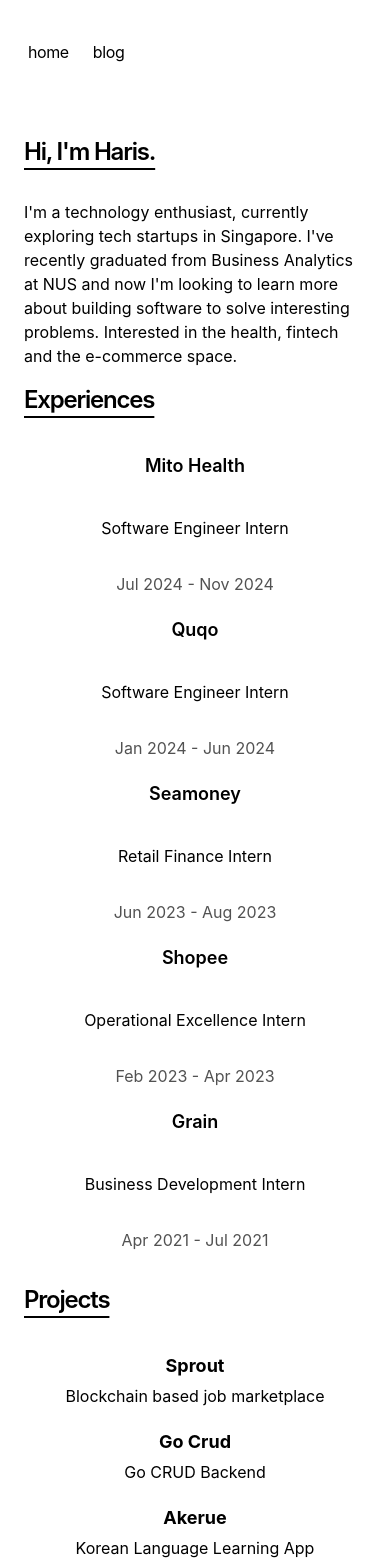
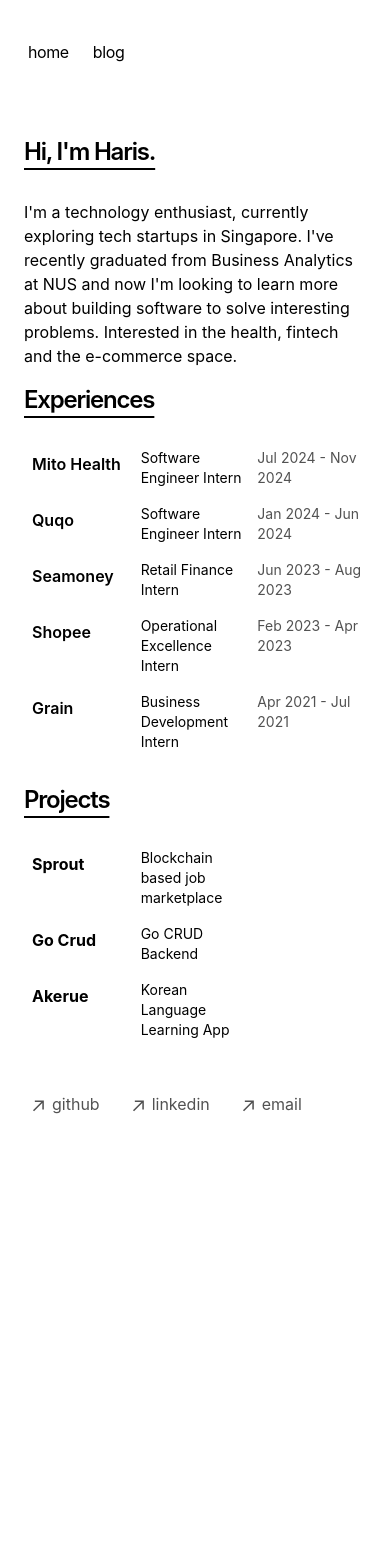
Before and after one commit to harisdzl/haris-updated-portfolio, a Next.js app: page / in a window 390 px wide. Shown: the top 1568 px of the page. After the commit the page ends 1188 px from the top, so only its background shows below. Built offline with nearby package versions, Linux system fonts and the light colour scheme.

Commit message:
fix mobile view

```diff
--- a/app/components/experiences.tsx
+++ b/app/components/experiences.tsx
@@ -36,27 +36,27 @@
 ];
 
 const Experiences = () => {
-  const { containerRef, bgStyle, getLinkProps } = useMagicHover<HTMLDivElement>({ widthFactor: 0.75 });
+  const { containerRef, bgStyle, getLinkProps } = useMagicHover<HTMLDivElement>();
 
   return (
     <div ref={containerRef} className="relative">
-      <div style={bgStyle} />
+      <div className="hidden md:block" style={bgStyle} />
       {companies.map((exp, idx) => (
         <div
           key={exp.name}
-          className="grid grid-cols-1 md:grid-cols-3 gap-8 w-full mb-4 relative z-10 justify-items-center items-center"
+          className="text-sm md:text-base gap-2 grid grid-cols-3 w-full mb-4 relative z-10 text-left"
         >
           <a
             rel="noopener noreferrer"
             target="_blank"
             href={exp.href}
-            className="text-lg font-semibold relative px-2 py-1 rounded-md transition-colors duration-200 text-center md:text-left w-full"
+            className="text-base md:text-lg font-semibold relative px-2 py-1 rounded-md transition-colors duration-200 text-left w-full"
             {...getLinkProps(idx)}
           >
             {exp.name}
           </a>
-          <h3 className="text-center md:text-left w-full">{exp.role}</h3>
-          <span className="text-neutral-600 dark:text-neutral-400 text-center md:text-left w-full">
+          <h3 className="text-left w-full">{exp.role}</h3>
+          <span className="text-neutral-600 dark:text-neutral-400 text-left w-full">
             {exp.date}
           </span>
         </div>
--- a/app/components/projects.tsx
+++ b/app/components/projects.tsx
@@ -21,26 +21,27 @@
 ];
 
 const Projects = () => {
-  const { containerRef, bgStyle, getLinkProps } = useMagicHover<HTMLDivElement>({ widthFactor: 0.5 });
+  const { containerRef, bgStyle, getLinkProps } = useMagicHover<HTMLDivElement>();
 
   return (
     <div ref={containerRef} className="relative">
-      <div style={bgStyle} />
+      <div className="hidden md:block" style={bgStyle} />
       {projects.map((proj, idx) => (
         <div
           key={proj.name}
-          className="grid grid-cols-1 md:grid-cols-3 w-full mb-4 relative z-10 justify-items-center items-center"
+          className="text-sm md:text-base gap-2 grid grid-cols-3 w-full mb-4 relative z-10 text-left"
         >
           <a
             rel="noopener noreferrer"
             target="_blank"
             href={proj.href}
-            className="text-lg font-bold relative px-2 py-1 rounded-md transition-colors duration-200 text-center md:text-left w-full"
+            className="text-base md:text-lg font-bold relative px-2 py-1 rounded-md transition-colors duration-200 text-left w-full"
             {...getLinkProps(idx)}
           >
             {proj.name}
           </a>
-          <h3 className="text-center md:text-left w-full">{proj.desc}</h3>
+          <h3 className="text-left w-full">{proj.desc}</h3>
+          <span className="w-full" />
         </div>
       ))}
     </div>
```
